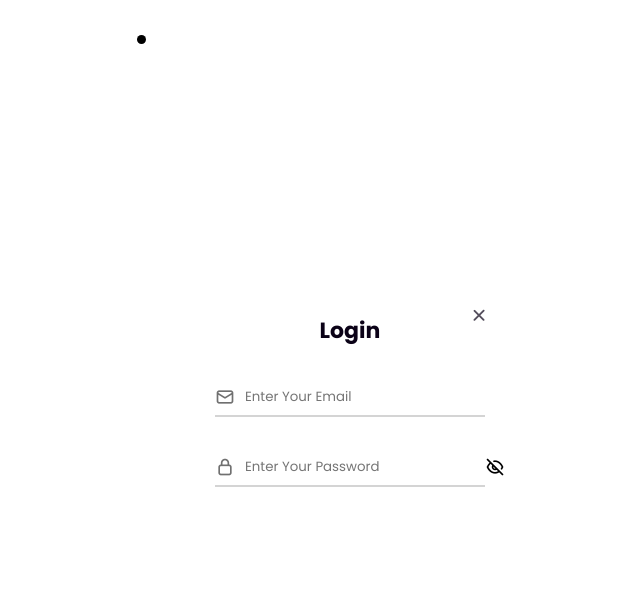
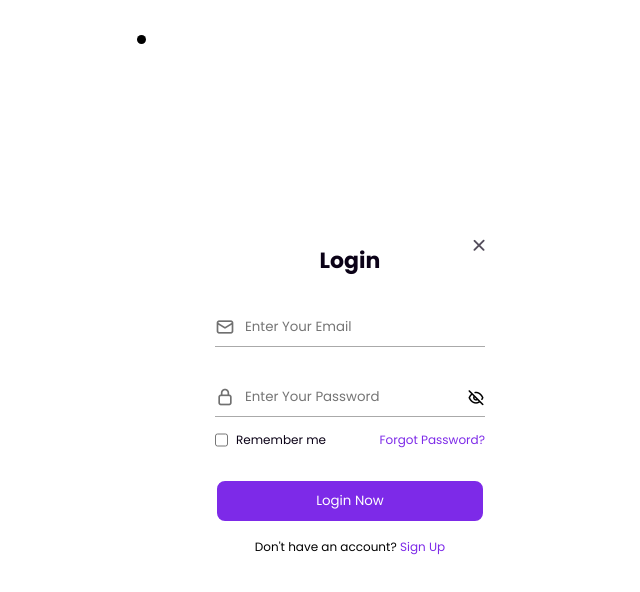
Before and after one commit to SAJID-AFNAN/Hotel-Manegement, a plain HTML site: page Login.html in a window 1280 px wide. Shown: the whole page, without its empty margins (290-930 px from the left). Drawn offline with nearby package versions, Linux system fonts and the light colour scheme.

Commit message:
added SignUp form

```diff
--- a/CSS/Login.css
+++ b/CSS/Login.css
@@ -88,6 +88,9 @@ nav,
     box-shadow: rgba(0, 0, 0, 0.1);
 }
 
+.signup-form{
+    display: none;
+}
 .form-close {
     position: absolute;
     top: 10px;
@@ -118,7 +121,12 @@ nav,
     outline: none;
     padding: 0 30px;
     color: #333;
+    transition: all 0.2s ease;
     border-bottom: 1.5px solid #aaa;
+}
+
+.input-box input:focus {
+    border-color: #7d2ae8;
 }
 
 .input-box i {
@@ -128,8 +136,66 @@ nav,
     font-size: 20px;
 }
 
-.input-box i.email ,
-.input-box i.password{
+.input-box i.email,
+.input-box i.password {
     left: 0;
     color: #707070;
 }
+
+.input-box input:focus~i.email,
+.input-box input:focus~i.password {
+    color: #7d2ae8;
+}
+
+.input-box i.pw_hide {
+    right: 0;
+    font-size: 18px;
+}
+
+.option-field {
+    margin-top: 14px;
+    display: flex;
+    align-items: center;
+    justify-content: space-between;
+}
+
+.from-container a {
+    color: #7d2ae8;
+    font-size: 12px;
+}
+
+.from-container a:hover {
+    text-decoration: underline;
+}
+
+.checkbox {
+    display: flex;
+    column-gap: 8px;
+    white-space: nowrap;
+    font-size: 12px;
+}
+
+.checkbox input {
+    accent-color: #7d2ae8;
+}
+
+.checkbox label {
+    font-size: 12px;
+    cursor: pointer;
+    user-select: none;
+    color: #0b0217;
+}
+
+.from-container .button{
+    background-color: #7d2ae8;
+    margin-top: 30px ;
+    width: 100%;
+    padding: 10px 0;
+    border-radius: 10px;
+}
+
+.login-signup{
+    font-size: 12px;
+    text-align: center;
+    margin-top: 15px;
+}
--- a/Login.html
+++ b/Login.html
@@ -32,22 +32,61 @@
     <section class="home">
         <div class="from-container">
             <i class="uil uil-times form-close"></i>
+            <!--Login Form-->
             <div class="form login-form">
                 <form action="#">
                     <h2>Login</h2>
                     <div class="input-box">
-                        <input type="email" placeholder="Enter Your Email">
+                        <input type="email" placeholder="Enter Your Email" required>
                         <i class="uil uil-envelope-alt email"></i>
                     </div>
                     <div class="input-box">
-                        <input type="password" placeholder="Enter Your Password">
+                        <input type="password" placeholder="Enter Your Password" required>
                         <i class="uil uil-lock password"></i>
                         <i class="uil uil-eye-slash pw_hide"></i>
+                    </div>
+                    <div class="option-field">
+                        <span class="checkbox">
+                            <input type="checkbox" id="check">
+                            <label for="check">Remember me</label>
+                        </span>
+                        <a href="#" class="forgot-pw">Forgot Password?</a>
+                    </div>
+                    <button class="button">Login Now</button>
+                    <div class="login-signup">
+                        Don't have an account? <a href="" id="signup">Sign Up</a>
+                    </div>
+                </form>
+            </div>
+
+            <!-- Sign Up -->
+            <div class="form signup-form">
+                <form action="#">
+                    <h2>SignUp</h2>
+                    <div class="input-box">
+                        <input type="email" placeholder="Enter Your Email" required>
+                        <i class="uil uil-envelope-alt email"></i>
+                    </div>
+                    <div class="input-box">
+                        <input type="password" placeholder="Create Password" required>
+                        <i class="uil uil-lock password"></i>
+                        <i class="uil uil-eye-slash pw_hide"></i>
+                    </div>
+                    <div class="input-box">
+                        <input type="password" placeholder="Confirm Password" required>
+                        <i class="uil uil-lock password"></i>
+                        <i class="uil uil-eye-slash pw_hide"></i>
+                    </div>
+
+                    <button class="button">SignUp Now</button>
+                    <div class="login-signup">
+                        Already have an account? <a href="" id="signup">Login</a>
                     </div>
                 </form>
             </div>
         </div>
     </section>
+    <script src="./JS/Sign_Login.js"></script>
 </body>
 
 </html>
```
Also changed, not shown: JS/Sign_Login.js (added).
